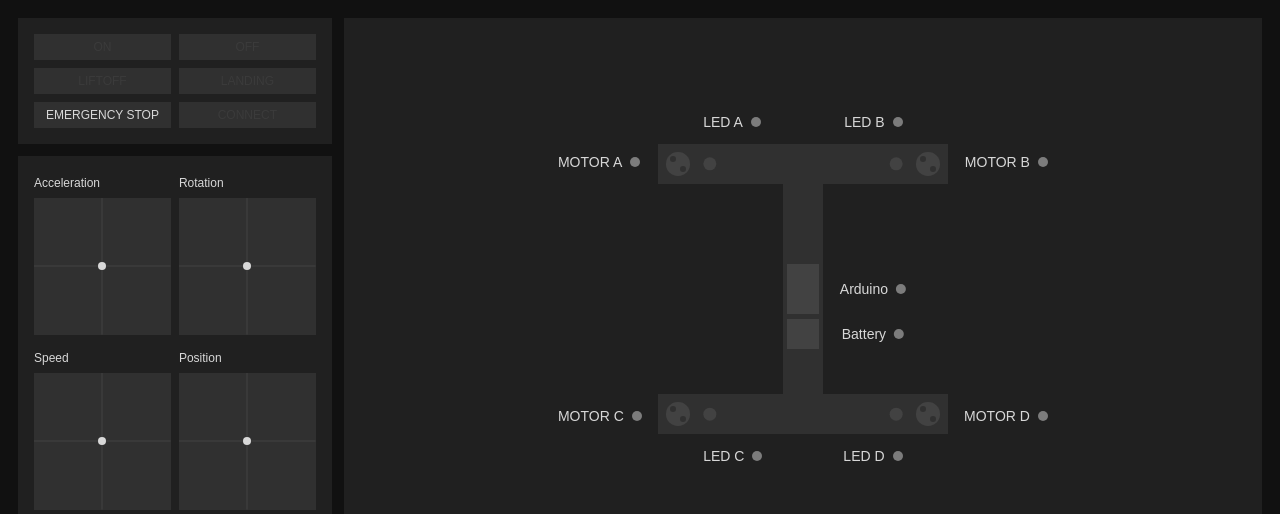
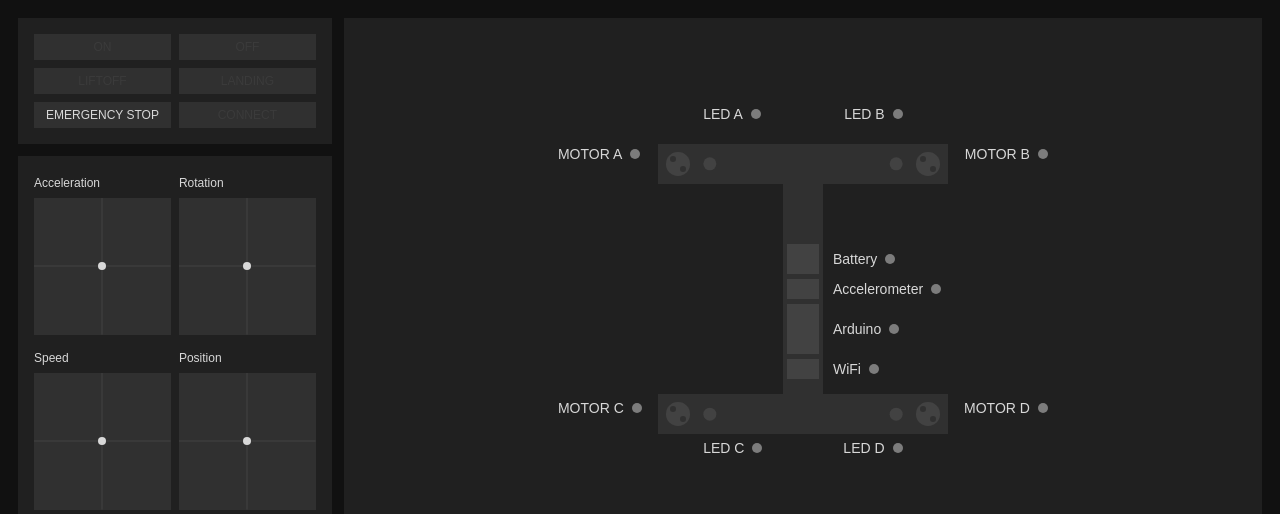
Before and after one commit to quentinguidee/quadcopter-client, a React (Create React App) app: page / in a window 1280 px wide. Shown: the top 514 px of the page. Built offline with nearby package versions, Linux system fonts and the light colour scheme; no server answers.

Commit message:
Refactor basic components and add accelero/wifi

```diff
--- a/src/pages/dashboard/View2DPanel.tsx
+++ b/src/pages/dashboard/View2DPanel.tsx
@@ -1,8 +1,8 @@
-import React from "react";
+import React, { CSSProperties } from "react";
 
 import classNames from "classnames";
 import Panel from "../../components/panel/Panel";
-import { IDrone, LedState, IMotor, MotorState } from "./Dashboard";
+import { IDrone, LedState, IMotor } from "./Dashboard";
 
 import styles from "./sass/View2D.module.sass";
 
@@ -70,6 +70,7 @@ function Led(props: LedProps) {
 type MotorProps = {
     name: string;
     on: boolean;
+    clockwise: boolean;
 };
 
 function Motor(props: MotorProps) {
@@ -78,25 +79,53 @@ function Motor(props: MotorProps) {
             className={classNames({
                 [styles.motor]: true,
                 [styles[props.name]]: true,
-                [styles.motorOn]: props.on,
+                [styles.motorOnClockwise]: props.on && props.clockwise,
+                [styles.motorOnCounterclockwise]: props.on && !props.clockwise,
             })}
         />
     );
 }
 
 type LabelProps = {
-    name: string;
+    name?: string;
     label: string;
     color: DotColor;
+    x?: number;
+    y?: number;
 };
 
 function Label(props: LabelProps) {
+    const style: CSSProperties = {
+        transform: "translateY(-50%)",
+        left: `calc(50% - ${props.x}px + 30px)`,
+        top: `calc(50% - ${props.y}px)`,
+    };
+
     return (
-        <div className={classNames(styles.label, styles[props.name])}>
+        <div
+            className={classNames(styles.label, styles[props.name || ""])}
+            style={style}
+        >
             {props.label}
             <Dot color={props.color} />
         </div>
     );
+}
+
+type BasicComponentProps = {
+    x: number;
+    y: number;
+    height: number;
+};
+
+function BasicComponent(props: BasicComponentProps) {
+    const style: CSSProperties = {
+        left: `calc(50% - ${props.x}px)`,
+        top: `calc(50% - ${props.y}px)`,
+        height: `${props.height}px`,
+    };
+
+    return <div className={styles.component} style={style} />;
 }
 
 function Drone(props: { drone: IDrone }) {
@@ -160,10 +189,18 @@ function Drone(props: { drone: IDrone }) {
                 label="LED D"
                 color={getLedDotColor(leds.led4)}
             />
-            <Motor name="motorA" on={motorIsOn(motors.motor1)} />
-            <Motor name="motorB" on={motorIsOn(motors.motor2)} />
-            <Motor name="motorC" on={motorIsOn(motors.motor3)} />
-            <Motor name="motorD" on={motorIsOn(motors.motor4)} />
+            <Motor name="motorA" on={motorIsOn(motors.motor1)} clockwise />
+            <Motor
+                name="motorB"
+                on={motorIsOn(motors.motor2)}
+                clockwise={false}
+            />
+            <Motor
+                name="motorC"
+                on={motorIsOn(motors.motor3)}
+                clockwise={false}
+            />
+            <Motor name="motorD" on={motorIsOn(motors.motor4)} clockwise />
             <Label
                 name="motorLabelA"
                 label="MOTOR A"
@@ -184,14 +221,14 @@ function Drone(props: { drone: IDrone }) {
                 label="MOTOR D"
                 color={getMotorColor(motors.motor4)}
             />
-            <div className={styles.board} />
-            <div className={styles.battery} />
-            <Label
-                name="boardLabel"
-                label="Arduino"
-                color={getArduinoColor()}
-            />
-            <Label name="batteryLabel" label="Battery" color="gray" />
+            <BasicComponent x={0} y={-40} height={50} />
+            <BasicComponent x={0} y={30} height={30} />
+            <BasicComponent x={0} y={0} height={20} />
+            <BasicComponent x={0} y={-80} height={20} />
+            <Label x={0} y={-40} label="Arduino" color={getArduinoColor()} />
+            <Label x={0} y={30} label="Battery" color="gray" />
+            <Label x={0} y={0} label="Accelerometer" color="gray" />
+            <Label x={0} y={-80} label="WiFi" color="gray" />
         </div>
     );
 }
--- a/src/pages/dashboard/sass/View2D.module.sass
+++ b/src/pages/dashboard/sass/View2D.module.sass
@@ -76,7 +76,11 @@ $motor-size: $width / 1.7
     background-color: $color-fourth-background
 
     &On
-        animation: motor-spin 0.3s linear infinite
+        &Clockwise
+            animation: motor-spin 0.3s linear infinite
+
+        &Counterclockwise
+            animation: motor-spin 0.3s linear infinite reverse
 
     &::before, &::after
         content: ''
@@ -144,33 +148,12 @@ $motor-size: $width / 1.7
         bottom: 0
         right: $width / 3 + $leds-offset + $right-padding
 
-.board
+.component
     position: absolute
     background-color: $color-fourth-background
     width: $width - 8px
     transform: translate(-50%, -50%)
-    left: 50%
-    top: 50%
-    height: 50px
 
-    &Label
-        transform: translate(-50%, -50%)
-        left: calc(50% + 70px)
-        top: 50%
-
-.battery
-    position: absolute
-    background-color: $color-fourth-background
-    width: $width - 8px
-    transform: translate(-50%, -50%)
-    left: 50%
-    top: calc(50% + 45px)
-    height: 30px
-
-    &Label
-        transform: translate(-50%, -50%)
-        left: calc(50% + 70px)
-        top: calc(50% + 45px)
 .dot
     display: inline-block
     width: 10px
```
